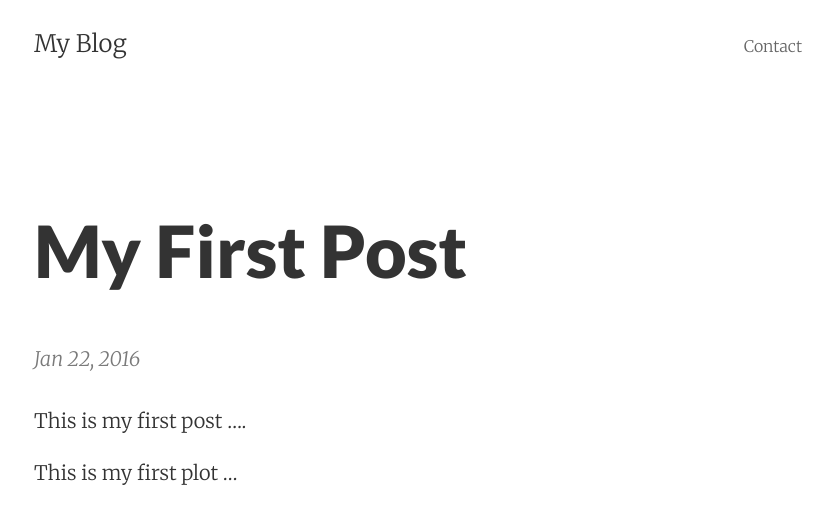
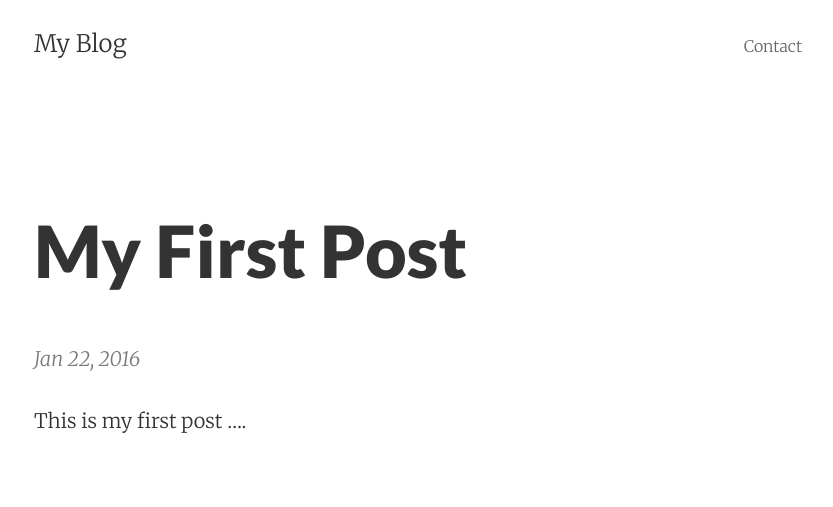
Before and after one commit to excited-at-resbaz/excited-at-resbaz.github.io, a Jekyll site: the page built from _posts/2016-01-22-my-first-post.markdown, in a window 1280 px wide. Shown: the top 507 px of the page, without its empty margins (222-1055 px from the left). Built offline with Jekyll 4.4.1, drawn with Linux system fonts in a browser that asks for light colours; grey boxes are pictures that could not be loaded.

Commit message:
Post update: My First Post

```diff
--- a/_posts/2016-01-22-my-first-post.markdown
+++ b/_posts/2016-01-22-my-first-post.markdown
@@ -4,7 +4,3 @@ title: My First Post
 layout: post
 ---
 This is my first post ....
-
-This is my first plot ...
-
-<iframe width="900" height="800" frameborder="0" scrolling="no" src="https://plot.ly/~dataviz-blog/2.embed"></iframe>
```
